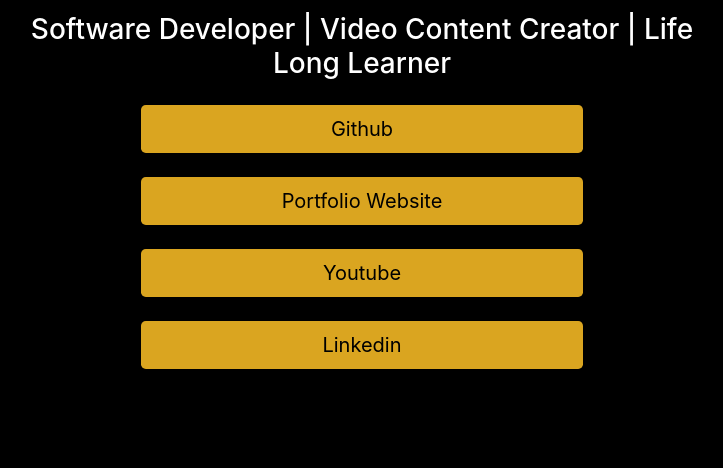
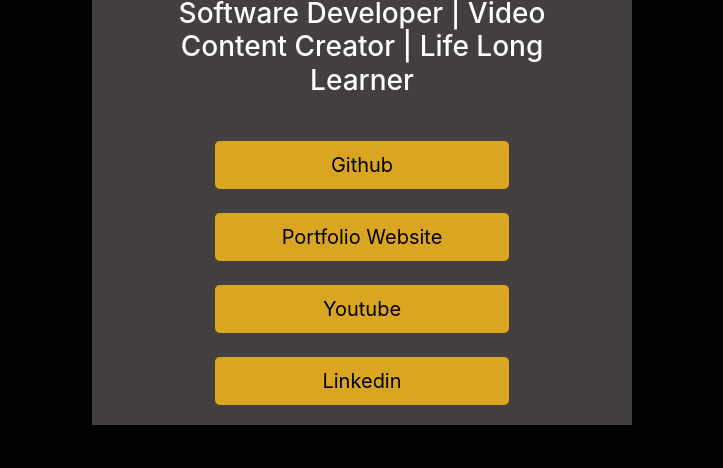
Before and after one commit to vtmsaenz/sociallinks, a plain HTML site: page social-links-profile-main/index.html in a window 1280 px wide. Shown: the part 332-800 px from the top of the page, without its empty margins (278-1001 px from the left). Drawn offline with nearby package versions, Linux system fonts and the light colour scheme.

Commit message:
update media sizing

```diff
--- a/social-links-profile-main/assets/fonts/static/style.css
+++ b/social-links-profile-main/assets/fonts/static/style.css
@@ -12,6 +12,9 @@ body {
 .bgroup {
     max-width: 60%;
 }
+.hold {
+    background-color: rgb(67, 63, 63);
+}
 .profile {
     width: auto;
     height: auto;
@@ -22,8 +25,8 @@ body {
 /* Ensure mobile-first design and limit maximum width to tablet size */
 .content-wrapper {
     width: 100%; /* Full width by default */
-    max-width: 768px; /* Limit max width to tablet size */
-    padding: 0 15px; /* Add some padding for mobile phones */
+    max-width: 540px; /* Limit max width to tablet size */
+    padding: 20px 25px; /* Add some padding for mobile phones */
 }
 
 @media (min-width: 768px) {
--- a/social-links-profile-main/index.html
+++ b/social-links-profile-main/index.html
@@ -10,7 +10,7 @@
 </head>
 <body>
   <div class="d-flex flex-column justify-content-center align-items-center min-vh-100">
-    <div class="text-center content-wrapper">
+    <div class="hold text-center content-wrapper">
   <img class="profile img-thumbnail rounded-circle"src="/social-links-profile-main/assets/images/avatar-jessica.jpeg">
   <h1>Valerie Saenz</h1>
   <p>Texas</p>
```
